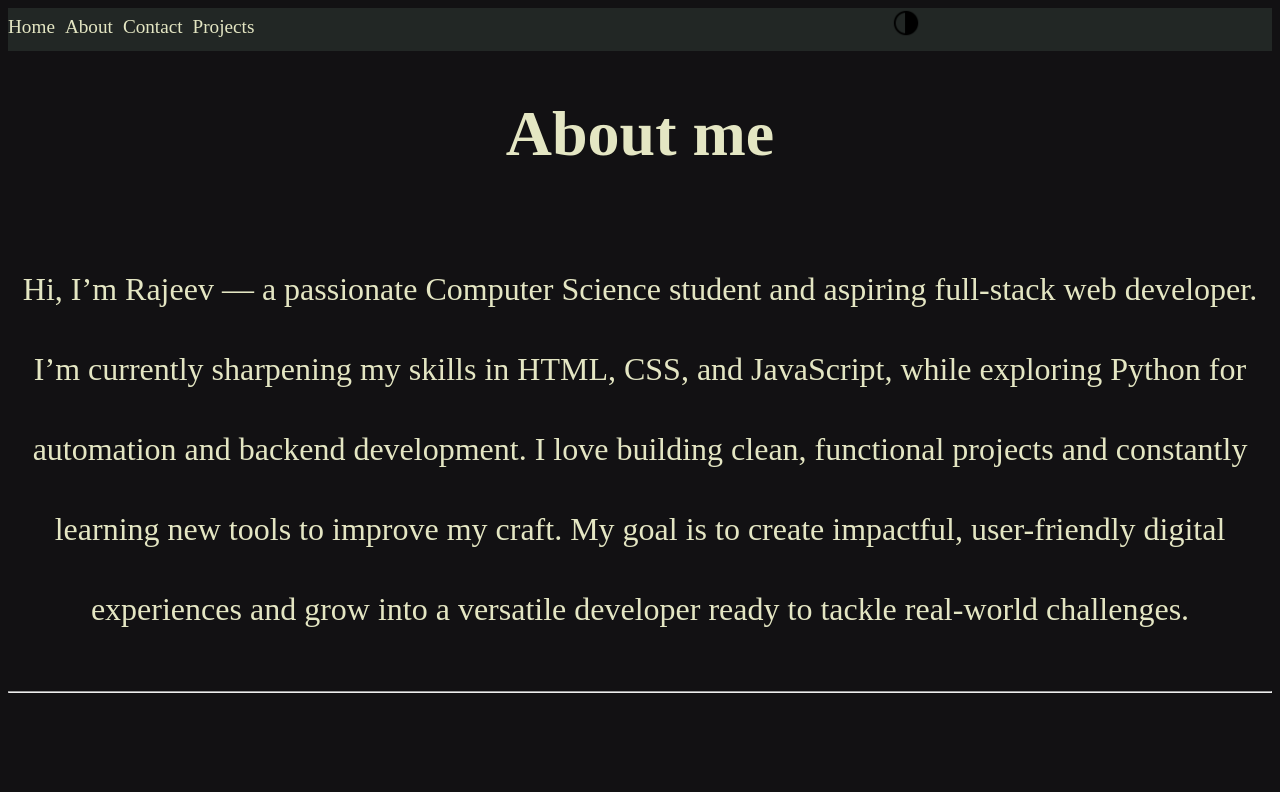
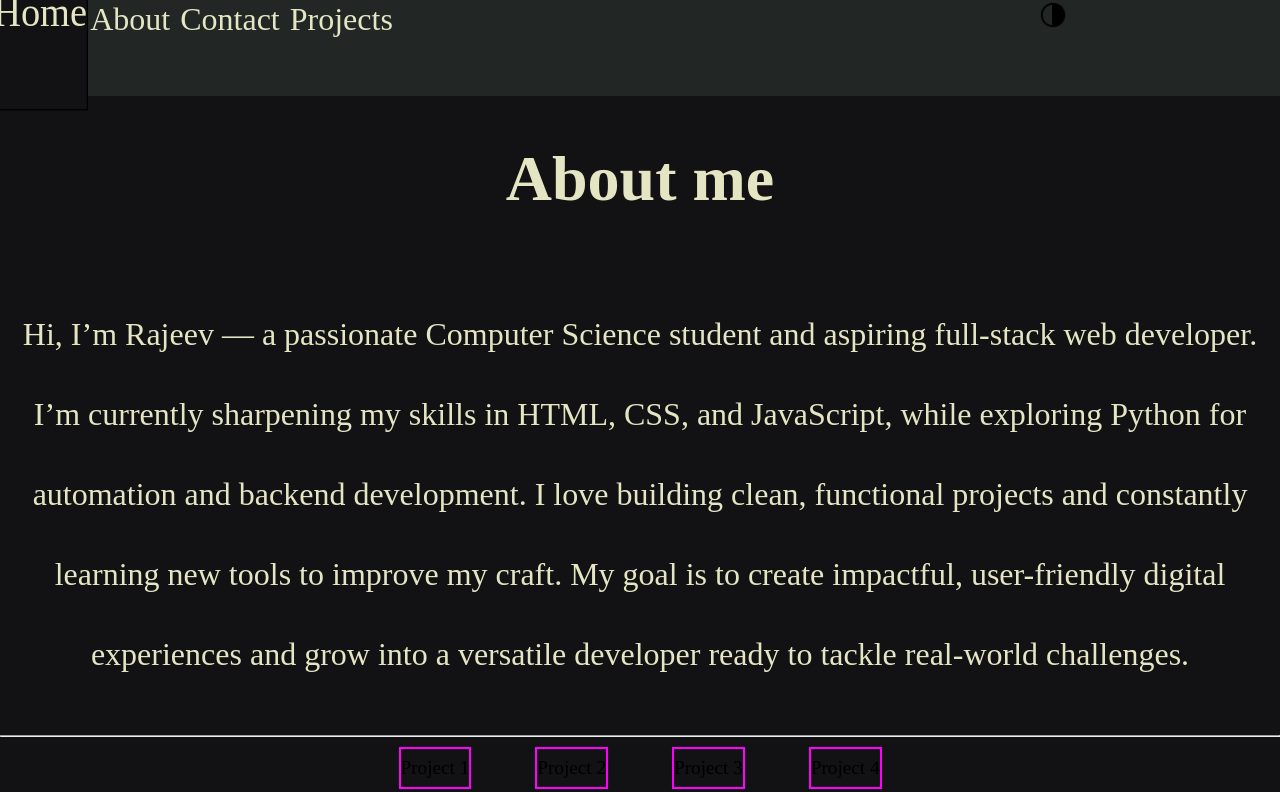
Before and after one commit to Rajx05/myPortfolio, a plain HTML site: page index.html in a window 1280 px wide. Shown: the top 792 px of the page. Drawn offline with Linux system fonts and the light colour scheme; a web font is replaced by a local one.

Commit message:
using flexbox instead of grid for showcasing projects

```diff
--- a/style.css
+++ b/style.css
@@ -13,13 +13,20 @@ body{
     font-size: larger;
     background-color: var(--body-color);
     line-height: 200%;
+    margin: 0;
 }
 
 .nav-bar{
     display: flex;
+    font-size: xx-large;
     gap: 10px;
     background-color: var(--nav-color);
     padding-right: 10px;
+    height: 12vh;
+}
+
+.nav-bar a{
+    margin-top: 200px;
 }
 
 .scale{
@@ -63,18 +70,9 @@ a{
     min-width: 2em; */
 }
 .projects{
-    color: var(--text-color);
-    text-align: center;
-    margin: 100px;
-    display: grid;
-    border: 2px solid magenta;
-    grid-template-rows: 100px 100px;
-    grid-template-columns: 100px 100px;
-    /* align-items: center; */
+    display: flex;
     justify-content: center;
-    column-gap: 100px;
-    row-gap: 100px;
-
+    gap: 5vw;
 }
 
 .item{
```
